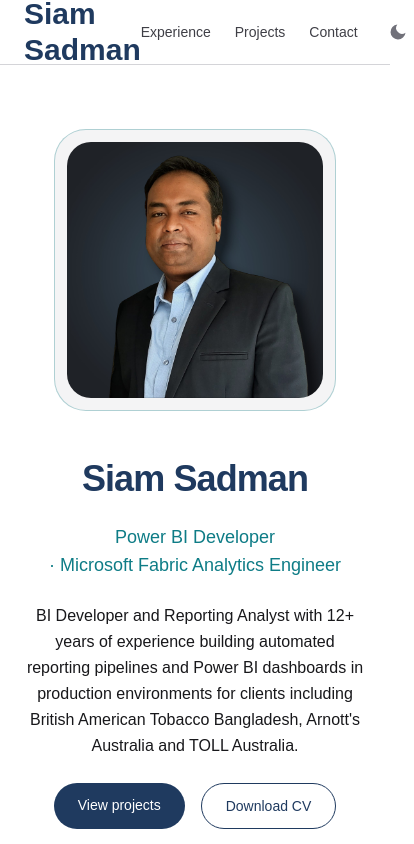
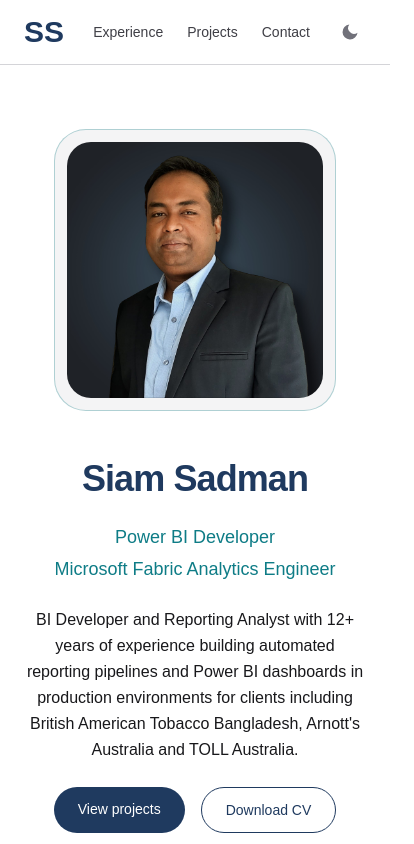
Before and after one commit to siamsadman/portfolio-site, a Next.js app: page / in a window 390 px wide. Shown: the top 844 px of the page, 414 px wide, since content can reach past the window. Built offline with nearby package versions, Linux system fonts and the light colour scheme; a web font is replaced by a local one.

Commit message:
Add OG image, short share description, mobile header fixes

```diff
--- a/app/layout.tsx
+++ b/app/layout.tsx
@@ -24,21 +24,24 @@ const bioLine =
 
 const siteTitle = "Siam Sadman — Power BI Developer & Fabric Analytics Engineer";
 
+const shortDescription =
+  "12+ years building Power BI dashboards and reporting pipelines for BATB, Arnott's and TOLL.";
+
 export const metadata: Metadata = {
   metadataBase: new URL("https://siamsadman.vercel.app"),
   title: siteTitle,
   description: bioLine,
   openGraph: {
     title: siteTitle,
-    description: bioLine,
+    description: shortDescription,
     url: "/",
     siteName: "Siam Sadman",
     images: [
       {
-        url: "/portrait.jpg",
-        width: 800,
-        height: 800,
-        alt: "Portrait of Siam Sadman",
+        url: "/og-image.png",
+        width: 1200,
+        height: 630,
+        alt: siteTitle,
       },
     ],
     locale: "en_US",
@@ -48,7 +51,7 @@ export const metadata: Metadata = {
     card: "summary_large_image",
     title: siteTitle,
     description: bioLine,
-    images: ["/portrait.jpg"],
+    images: ["/og-image.png"],
   },
 };
 
--- a/components/Header.tsx
+++ b/components/Header.tsx
@@ -16,7 +16,8 @@ export default function Header() {
             href="/#top"
             className="font-[family-name:var(--font-corinthia)] text-3xl font-bold text-heading"
           >
-            Siam Sadman
+            <span className="sm:hidden">SS</span>
+            <span className="hidden sm:inline">Siam Sadman</span>
           </a>
           <div className="flex items-center gap-6">
             <nav className="flex gap-6">
--- a/components/Hero.tsx
+++ b/components/Hero.tsx
@@ -54,12 +54,13 @@ export default function Hero() {
 
           <motion.p
             variants={item}
-            className="text-lg font-medium text-accent sm:text-xl"
+            className="flex flex-col items-center gap-1 text-lg font-medium text-accent sm:flex-row sm:justify-center sm:gap-2 sm:text-xl lg:justify-start"
           >
-            <span className="whitespace-nowrap">Power BI Developer</span>{" "}
-            <span className="whitespace-nowrap">
-              · Microsoft Fabric Analytics Engineer
+            <span>Power BI Developer</span>
+            <span className="hidden sm:inline" aria-hidden="true">
+              ·
             </span>
+            <span>Microsoft Fabric Analytics Engineer</span>
           </motion.p>
 
           <motion.p
```
Also changed, not shown: public/og-image.png (added).
